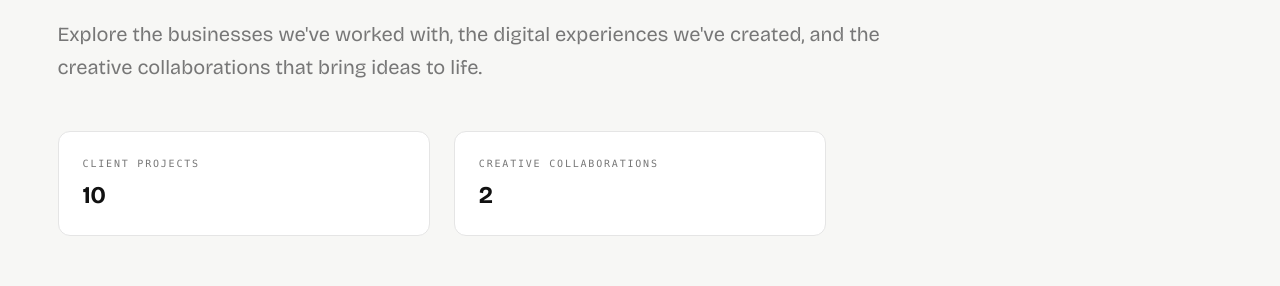
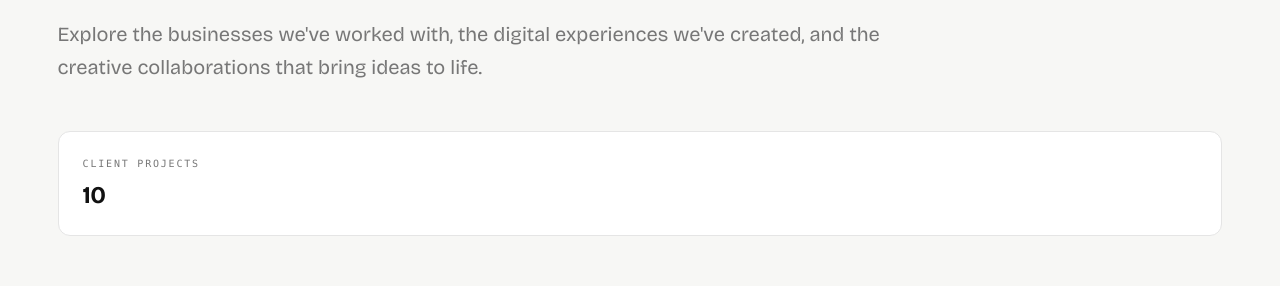
Before and after one commit to harish-offl/OFFL-ARRISE-DIGITAL-WEBSITE, a Next.js app: page /work in a window 1280 px wide. Shown: the part 960-1246 px from the top of the page. Built offline with nearby package versions, Linux system fonts and the light colour scheme; no server answers.

Commit message:
feat: remove Creative Collaborations stat card from portfolio hero

```diff
--- a/components/sections/portfolio-showcase.tsx
+++ b/components/sections/portfolio-showcase.tsx
@@ -62,7 +62,6 @@ export function PortfolioShowcase() {
             bring ideas to life.
           </p>
 
-          <div className="grid gap-4 md:grid-cols-3 md:gap-6 text-center md:text-left">
           <div className="p-6 rounded-xl border border-line bg-surface">
             <span className="font-mono text-[0.625rem] uppercase tracking-[0.18em] text-muted block mb-2">
               Client Projects
@@ -70,15 +69,6 @@ export function PortfolioShowcase() {
             <span className="font-display text-2xl font-bold tracking-tight text-ink">
               {clientCount}
             </span>
-            </div>
-            <div className="p-6 rounded-xl border border-line bg-surface">
-              <span className="font-mono text-[0.625rem] uppercase tracking-[0.18em] text-muted block mb-2">
-                Creative Collaborations
-              </span>
-              <span className="font-display text-2xl font-bold tracking-tight text-ink">
-                {collabCount}
-              </span>
-            </div>
           </div>
         </div>
       </section>
```
Lines whose indentation alone changed are shown as unchanged.
